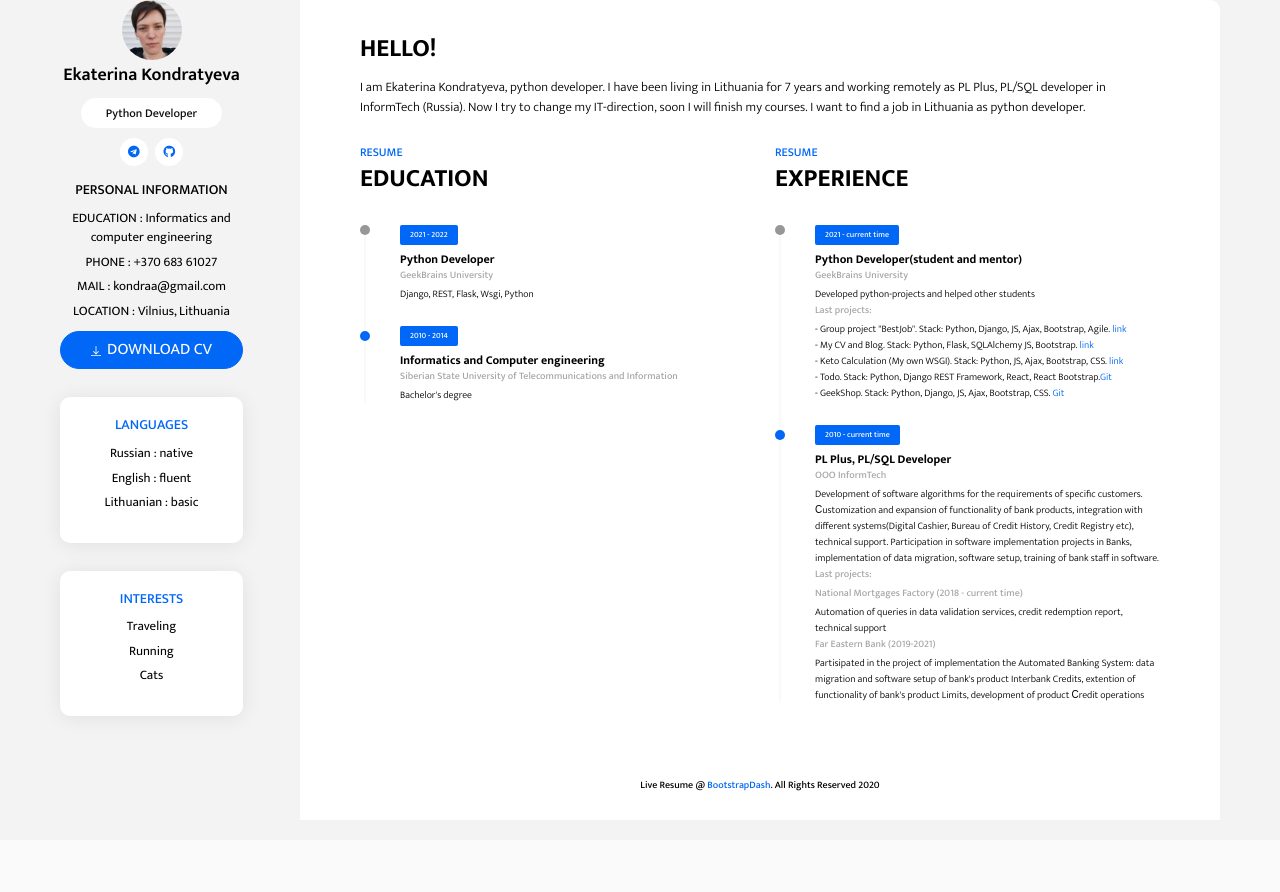
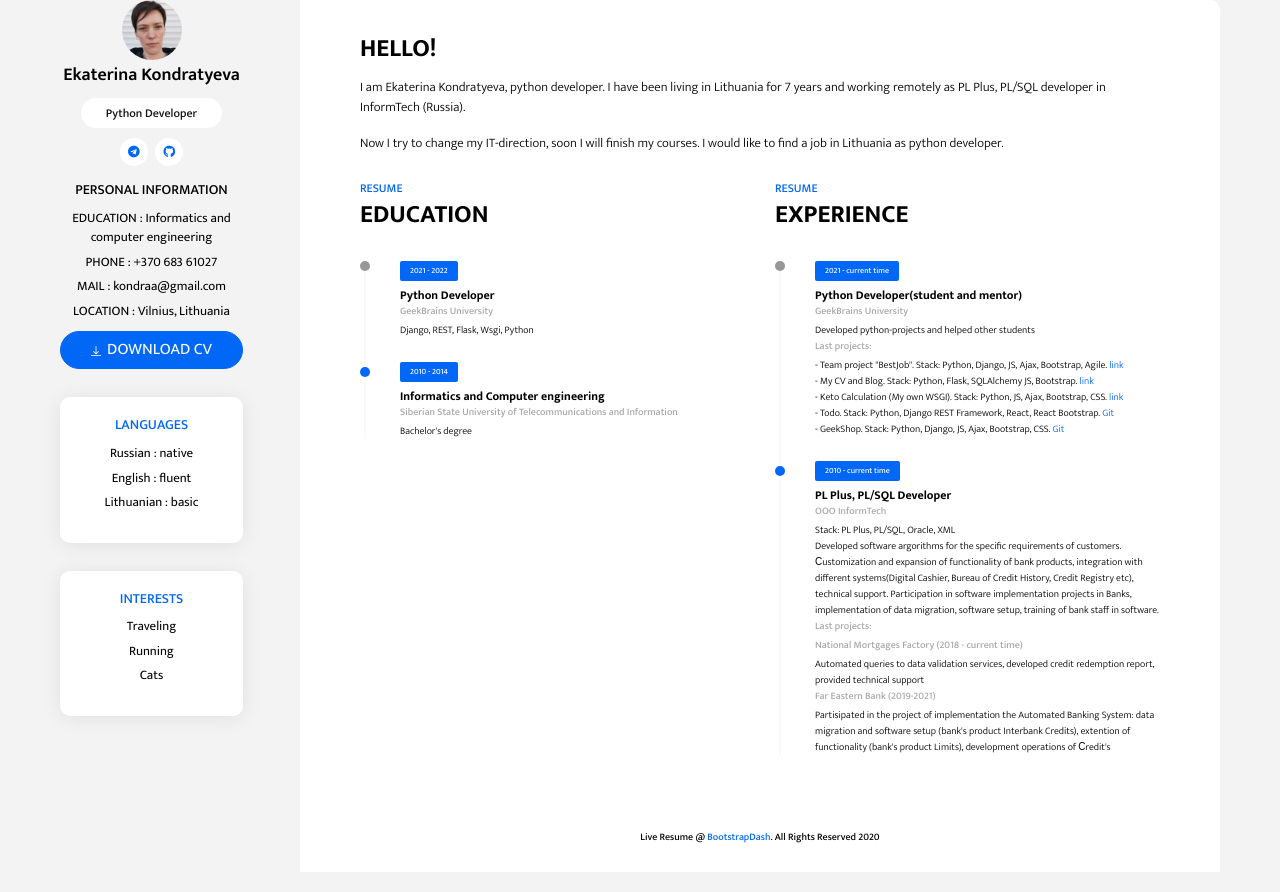
Before and after one commit to e-kondra/flask_blog_project, a Flask app: page / in a window 1280 px wide. Shown: the part 87-979 px from the top of the page. Before the commit the page ends 878 px from the top, so only its background shows below. Run offline with Flask 2, Linux system fonts and the light colour scheme; some libraries are stand-ins or nearby versions.

Commit message:
some changes

```diff
--- a/flask_blog_project/templates/base.html
+++ b/flask_blog_project/templates/base.html
@@ -40,7 +40,7 @@
         </div>
         <nav class="social-links">
             <a href="https://t.me/E_Kondratyeva" class="social-link"><i class="fab fa-telegram"></i></a>
-            <a href="https://github.com/e-kondra" class="social-link"><i class="fab fa-github"></i></a>
+            <a href="https://github.com/e-kondra?tab=repositories" class="social-link"><i class="fab fa-github"></i></a>
         </nav>
         <div class="widget">
             <h5 class="widget-title">personal information</h5>
--- a/flask_blog_project/templates/index.html
+++ b/flask_blog_project/templates/index.html
@@ -29,9 +29,9 @@
         <h2 class="section-title">hello!</h2>
         {% endif %}
         <p>I am Ekaterina Kondratyeva, python developer.
-            I have been living in Lithuania for 7 years and working remotely as PL Plus, PL/SQL developer in InformTech (Russia).
-            Now I try to change my IT-direction, soon I will finish my courses.
-            I want to find a job in Lithuania as python developer.
+            I have been living in Lithuania for 7 years and working remotely as PL Plus, PL/SQL developer in InformTech (Russia).</p>
+            <p>Now I try to change my IT-direction, soon I will finish my courses.
+            I would like to find a job in Lithuania as python developer.
         </p>
     </section>
     <section class="resume-section">
@@ -65,26 +65,27 @@
                         <p class="time-line-item-subtitle">GeekBrains University</p>
                         <p class="time-line-item-content">Developed python-projects and helped other students</p>
                         <p class="time-line-item-subtitle">Last projects:</p>
-                        <p class="time-line-item-content"> - Group project "BestJob". Stack: Python, Django, JS, Ajax, Bootstrap, Agile. <a href="http://80.78.247.147/">link</a></p>
+                        <p class="time-line-item-content"> - Team project "BestJob". Stack: Python, Django, JS, Ajax, Bootstrap, Agile. <a href="http://80.78.247.147/">link</a></p>
                         <p class="time-line-item-content"> - My CV and Blog. Stack: Python, Flask, SQLAlchemy JS, Bootstrap. <a href="https://blog-flask-pr.herokuapp.com/">link</a></p>
                         <p class="time-line-item-content"> - Keto Calculation (My own WSGI). Stack: Python, JS, Ajax, Bootstrap, CSS. <a href="#">link</a></p>
-                        <p class="time-line-item-content"> - Todo. Stack: Python, Django REST Framework, React, React Bootstrap.<a href="https://github.com/e-kondra/DRF_todo/tree/Lesson10">Git</a></p>
+                        <p class="time-line-item-content"> - Todo. Stack: Python, Django REST Framework, React, React Bootstrap. <a href="https://github.com/e-kondra/DRF_todo/tree/Lesson10">Git</a></p>
                         <p class="time-line-item-content"> - GeekShop. Stack: Python, Django, JS, Ajax, Bootstrap, CSS. <a href="https://github.com/e-kondra/Django.geekshop/tree/Part2_lesson8">Git</a></p>
                     </li>
                     <li class="time-line-item">
                         <span class="badge badge-primary">2010 - current time</span>
                         <h6 class="time-line-item-title">PL Plus, PL/SQL Developer</h6>
                         <p class="time-line-item-subtitle">OOO InformTech</p>
-                        <p class="time-line-item-content">Development of software algorithms for the requirements of specific customers.
+                        <p class="time-line-item-content">Stack: PL Plus, PL/SQL, Oracle, XML</p>
+                        <p class="time-line-item-content">Developed software argorithms for the specific requirements of customers.
                         Сustomization and expansion of functionality of bank products, integration with different systems(Digital Cashier,
                         Bureau of Credit History, Credit Registry etc), technical support. Participation in software implementation projects
                         in Banks, implementation of data migration, software setup, training of bank staff in software.
                         <p class="time-line-item-subtitle">Last projects:</p>
                            <p class="time-line-item-subtitle">National Mortgages Factory (2018 - current time)</p>
-                        <p class="time-line-item-content">Automation of queries in data validation services, credit redemption report, technical support</p>
+                        <p class="time-line-item-content">Automated queries to data validation services, developed credit redemption report, provided technical support</p>
                         <p class="time-line-item-subtitle">Far Eastern Bank (2019-2021)</p>
                         <p class="time-line-item-content">Partisipated in the project of implementation the Automated Banking System: data migration and
-                            software setup of bank's product Interbank Credits, extention of functionality of bank's product Limits, development of product Сredit operations </p>
+                            software setup (bank's product Interbank Credits), extention of functionality (bank's product Limits), development operations of Сredit's </p>
                         </p>
                     </li>
 
```
Also changed, not shown: flask_blog_project/site.db.
